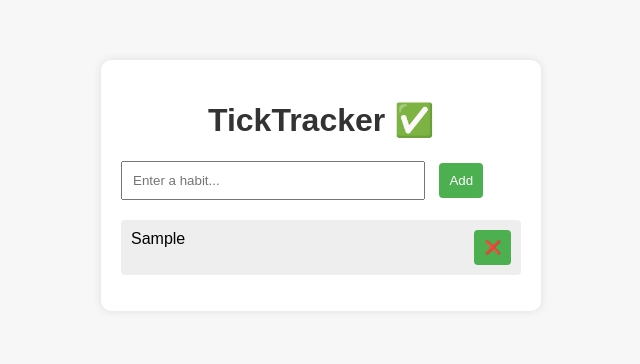
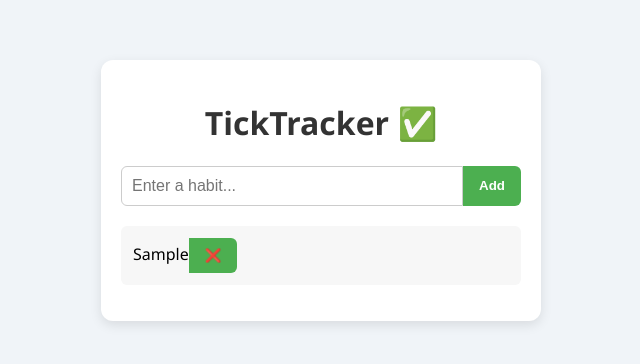
Before and after one commit to unicorntrader888/Ticktracker, a plain HTML site: page index.html in a window 1280 px wide. Both pictures are taken after typing "Sample" into the empty fields and a click on the button "Add". Shown: the whole page, without its empty margins (319-959 px from the left). Drawn offline with Linux system fonts and the light colour scheme.

Commit message:
Update style.css

```diff
--- a/style.css
+++ b/style.css
@@ -1,20 +1,22 @@
 body {
-  font-family: Arial, sans-serif;
-  background: #f7f7f7;
   margin: 0;
   padding: 0;
+  font-family: 'Segoe UI', sans-serif;
+  background: #f0f4f8;
   display: flex;
   justify-content: center;
+  align-items: flex-start;
+  min-height: 100vh;
 }
 
 .app {
-  margin-top: 60px;
   background: white;
   padding: 20px;
-  border-radius: 10px;
+  margin-top: 60px;
+  border-radius: 12px;
+  box-shadow: 0 4px 12px rgba(0, 0, 0, 0.1);
   width: 90%;
   max-width: 400px;
-  box-shadow: 0 0 10px rgba(0, 0, 0, 0.1);
 }
 
 h1 {
@@ -22,37 +24,55 @@ h1 {
   color: #333;
 }
 
+.input-group {
+  display: flex;
+  margin-bottom: 20px;
+}
+
 input {
-  width: 70%;
+  flex: 1;
   padding: 10px;
-  margin-right: 10px;
+  border: 1px solid #ccc;
+  border-top-left-radius: 6px;
+  border-bottom-left-radius: 6px;
+  font-size: 16px;
 }
 
 button {
-  padding: 10px;
-  background: #4CAF50;
+  padding: 10px 16px;
+  border: none;
+  background-color: #4caf50;
   color: white;
-  border: none;
   cursor: pointer;
-  border-radius: 4px;
+  font-weight: bold;
+  border-top-right-radius: 6px;
+  border-bottom-right-radius: 6px;
+}
+
+button:hover {
+  background-color: #45a049;
 }
 
 ul {
   list-style-type: none;
   padding: 0;
-  margin-top: 20px;
 }
 
 li {
-  padding: 10px;
-  background: #eee;
-  margin-bottom: 10px;
-  display: flex;
-  justify-content: space-between;
-  border-radius: 4px;
+  padding: 12px;
+  margin-bottom: 8px;
+  background-color: #f7f7f7;
+  border-radius: 6px;
+  cursor: pointer;
+  transition: background 0.3s;
+}
+
+li:hover {
+  background-color: #e0f7e9;
 }
 
 li.done {
   text-decoration: line-through;
-  color: green;
+  color: gray;
+  background-color: #d7ffd9;
 }
```
